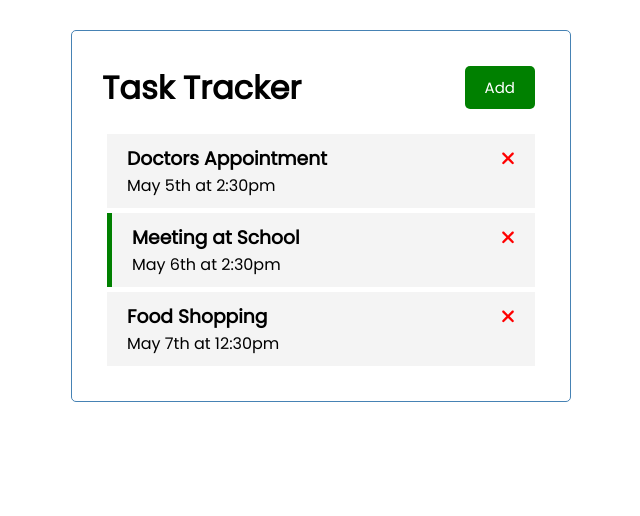
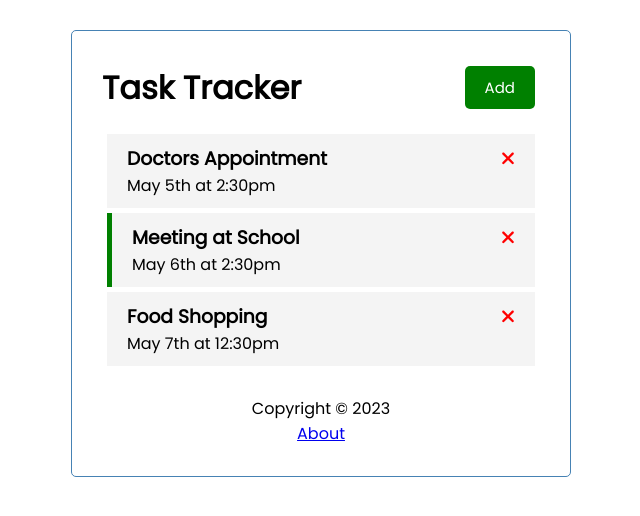
Before and after one commit to JohnBenton4/Angular-Crash, an Angular app: page / in a window 1280 px wide. Shown: the top 516 px of the page, without its empty margins (319-959 px from the left). Built offline with nearby package versions, Linux system fonts and the light colour scheme; data requests are answered from the project's data file.

Commit message:
add footer

```diff
--- a/src/app/app.component.html
+++ b/src/app/app.component.html
@@ -1,4 +1,5 @@
 <div class="container">
   <app-header></app-header>
   <router-outlet></router-outlet>
+  <app-footer></app-footer>
 </div>
--- a/src/app/app.module.ts
+++ b/src/app/app.module.ts
@@ -12,6 +12,7 @@
 import { TaskItemComponent } from './components/task-item/task-item.component';
 import { AddTaskComponent } from './components/add-task/add-task.component';
 import { AboutComponent } from './components/about/about.component';
+import { FooterComponent } from './components/footer/footer.component';
 
 const appRoutes: Routes = [
   {path: '', component: TasksComponent},
@@ -27,7 +28,8 @@
     TasksComponent,
     TaskItemComponent,
     AddTaskComponent,
-    AboutComponent
+    AboutComponent,
+    FooterComponent
 
   ],
   imports: [
--- a/src/app/components/about/about.component.html
+++ b/src/app/components/about/about.component.html
@@ -1,5 +1,5 @@
 <div>
     <h2>Task Tracker</h2>
     <h4>Version: 1.0.0</h4>
-    <a routerlink="/">Go Back</a>
+    <a routerLink="/">Go Back</a>
 </div>
--- /dev/null
+++ b/src/app/components/footer/footer.component.css
@@ -0,0 +1,4 @@
+footer {
+    margin-top: 30px;
+    text-align: center;
+}
--- /dev/null
+++ b/src/app/components/footer/footer.component.html
@@ -0,0 +1,4 @@
+<footer>
+    <p>Copyright &copy; 2023</p>
+    <a routerLink="/about">About</a>
+    </footer>
```
Also changed, not shown: src/app/components/footer/footer.component.ts (added, +10 -0 lines), 1 other file (tests, documents, lock files or other folders).
